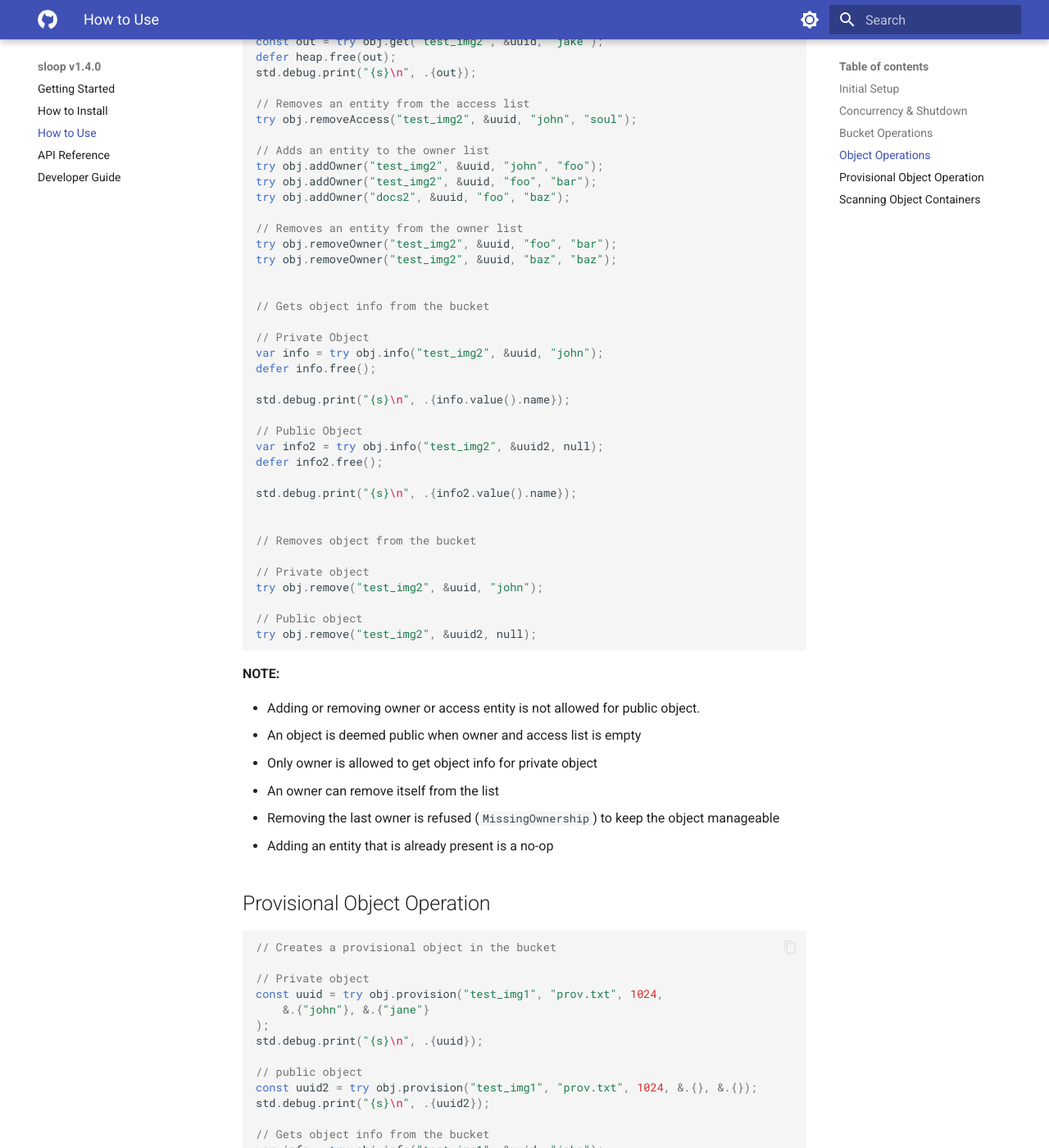
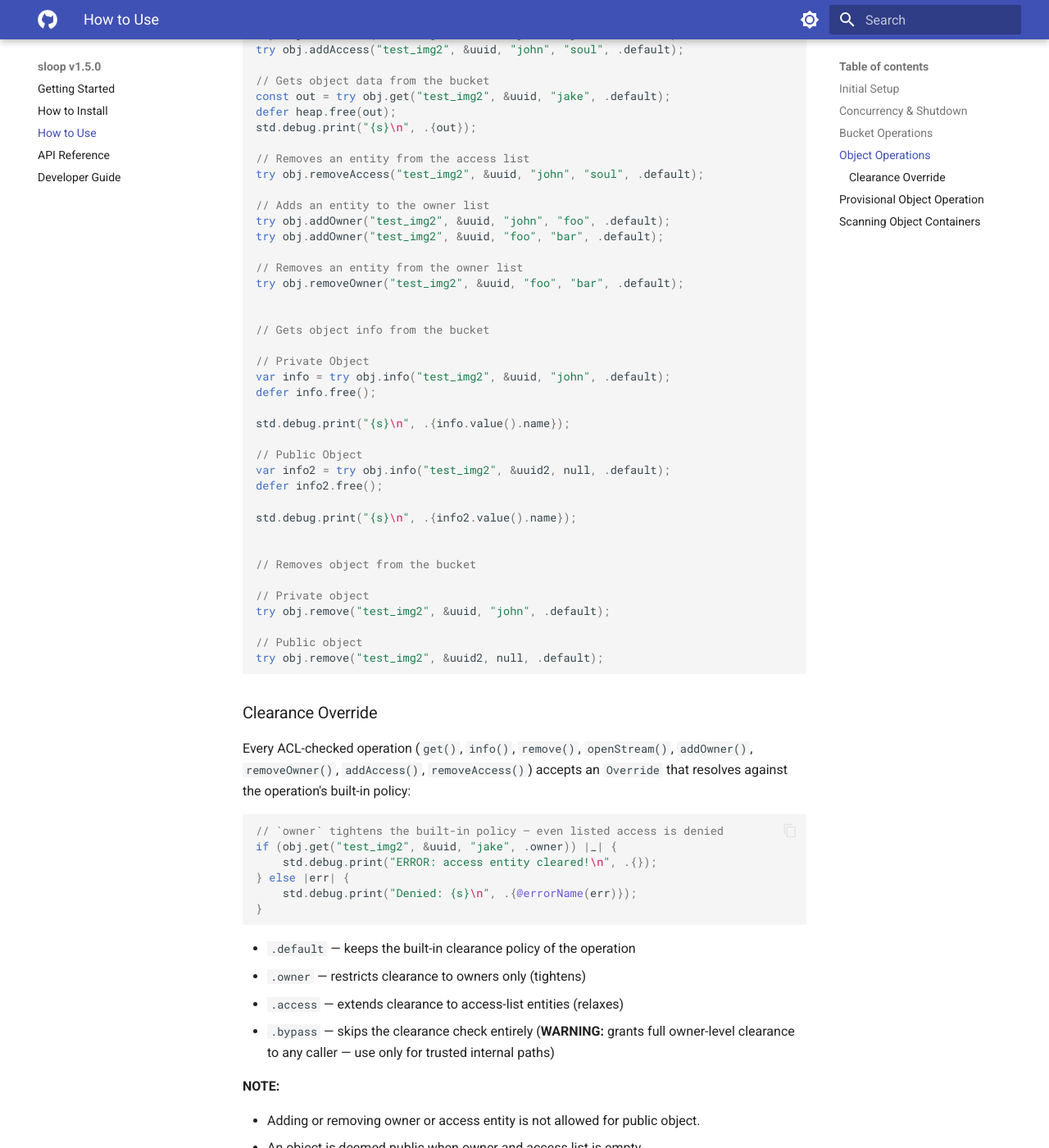
Before and after one commit to bitlaab-blitz/sloop, an MkDocs documentation site: the page built from docs/usage.md, in a window 1280 px wide and 1400 px high, scrolled down 2268 px. Shown: the whole window at 82% size. Built offline with MkDocs 1.6.1 and Material for MkDocs 9.7.7, drawn with Linux system fonts in a browser that asks for light colours; some of the changed text lies outside the part shown.

Commit message:
tagging v1.5.0

````diff
--- a/docs/usage.md
+++ b/docs/usage.md
@@ -37,6 +37,9 @@ O(database size) operation — typically run once on startup or periodically:
 ```zig
 try sloop.checkIntegrity();
 ```
+
+**WARNING:** Only one `Sloop` instance may live per process — `init()`
+configures the storage engine mode globally and `deinit()` tears it down.
 
 ## Concurrency & Shutdown
 
@@ -102,37 +105,35 @@ std.debug.print("{s}\n", .{uuid2});
 
 
 // Adds an entity to the access list
-try obj.addAccess("test_img2", &uuid, "john", "jake");
-try obj.addAccess("test_img2", &uuid, "john", "soul");
+try obj.addAccess("test_img2", &uuid, "john", "jake", .default);
+try obj.addAccess("test_img2", &uuid, "john", "soul", .default);
 
 // Gets object data from the bucket
-const out = try obj.get("test_img2", &uuid, "jake");
+const out = try obj.get("test_img2", &uuid, "jake", .default);
 defer heap.free(out);
 std.debug.print("{s}\n", .{out});
 
 // Removes an entity from the access list
-try obj.removeAccess("test_img2", &uuid, "john", "soul");
+try obj.removeAccess("test_img2", &uuid, "john", "soul", .default);
 
 // Adds an entity to the owner list
-try obj.addOwner("test_img2", &uuid, "john", "foo");
-try obj.addOwner("test_img2", &uuid, "foo", "bar");
-try obj.addOwner("docs2", &uuid, "foo", "baz");
+try obj.addOwner("test_img2", &uuid, "john", "foo", .default);
+try obj.addOwner("test_img2", &uuid, "foo", "bar", .default);
 
 // Removes an entity from the owner list
-try obj.removeOwner("test_img2", &uuid, "foo", "bar");
-try obj.removeOwner("test_img2", &uuid, "baz", "baz");
+try obj.removeOwner("test_img2", &uuid, "foo", "bar", .default);
 
 
 // Gets object info from the bucket
 
 // Private Object
-var info = try obj.info("test_img2", &uuid, "john");
+var info = try obj.info("test_img2", &uuid, "john", .default);
 defer info.free();
 
 std.debug.print("{s}\n", .{info.value().name});
 
 // Public Object
-var info2 = try obj.info("test_img2", &uuid2, null);
+var info2 = try obj.info("test_img2", &uuid2, null, .default);
 defer info2.free();
 
 std.debug.print("{s}\n", .{info2.value().name});
@@ -141,11 +142,32 @@ std.debug.print("{s}\n", .{info2.value().name});
 // Removes object from the bucket
 
 // Private object
-try obj.remove("test_img2", &uuid, "john");
+try obj.remove("test_img2", &uuid, "john", .default);
 
 // Public object
-try obj.remove("test_img2", &uuid2, null);
+try obj.remove("test_img2", &uuid2, null, .default);
 ```
+
+### Clearance Override
+
+Every ACL-checked operation (`get()`, `info()`, `remove()`, `openStream()`,
+`addOwner()`, `removeOwner()`, `addAccess()`, `removeAccess()`) accepts an
+`Override` that resolves against the operation's built-in policy:
+
+```zig
+// `owner` tightens the built-in policy — even listed access is denied
+if (obj.get("test_img2", &uuid, "jake", .owner)) |_| {
+    std.debug.print("ERROR: access entity cleared!\n", .{});
+} else |err| {
+    std.debug.print("Denied: {s}\n", .{@errorName(err)});
+}
+```
+
+- `.default` — keeps the built-in clearance policy of the operation
+- `.owner` — restricts clearance to owners only (tightens)
+- `.access` — extends clearance to access-list entities (relaxes)
+- `.bypass` — skips the clearance check entirely (**WARNING:** grants full
+  owner-level clearance to any caller — use only for trusted internal paths)
 
 **NOTE:**
 
@@ -173,20 +195,20 @@ const uuid2 = try obj.provision("test_img1", "prov.txt", 1024, &.{}, &.{});
 std.debug.print("{s}\n", .{uuid2});
 
 // Gets object info from the bucket
-var info = try obj.info("test_img1", &uuid, "john");
+var info = try obj.info("test_img1", &uuid, "john", .default);
 defer info.free();
 
 // Incrementally writes into the provisional object — streams open as
 // Read-Write only for owners
 const rid = info.value().rowid;
-var blob_writer = try obj.openStream("test_img1", rid, &uuid, "john");
+var blob_writer = try obj.openStream("test_img1", rid, &uuid, "john", .default);
 defer Sloop.Object.closeStream(&blob_writer);
 
 try Sloop.Object.incWrite(&blob_writer, "hello", 2);
 
 // Incrementally reads out of the provisional object — access entities and
 // public objects open Read-Only streams
-var blob_reader = try obj.openStream("test_img1", rid, &uuid, "jane");
+var blob_reader = try obj.openStream("test_img1", rid, &uuid, "jane", .default);
 defer Sloop.Object.closeStream(&blob_reader);
 
 var buffer: [128]u8 = undefined;
@@ -201,6 +223,8 @@ while(try Sloop.Object.incRead(&blob_reader, &buffer)) |data| {
 - Owner and access control operation works same as non-provisioned object
 - Streams open as **Read-Write** only for owners; access entities and public
   objects get **Read-Only** streams — writes through them fail
+- `incRead()` returns `null` at the end of the stream — a buffer larger than
+  the remaining data yields a partial read instead of an error
 
 ## Scanning Object Containers
 
--- a/mkdocs.yml
+++ b/mkdocs.yml
@@ -1,4 +1,4 @@
-site_name: sloop v1.4.0
+site_name: sloop v1.5.0
 site_url: http://0.0.0.0:8001
 nav:
   - Getting Started: index.md
````
Also changed, not shown: CHANGELOG.md (+33 -0 lines), 4 other files.
